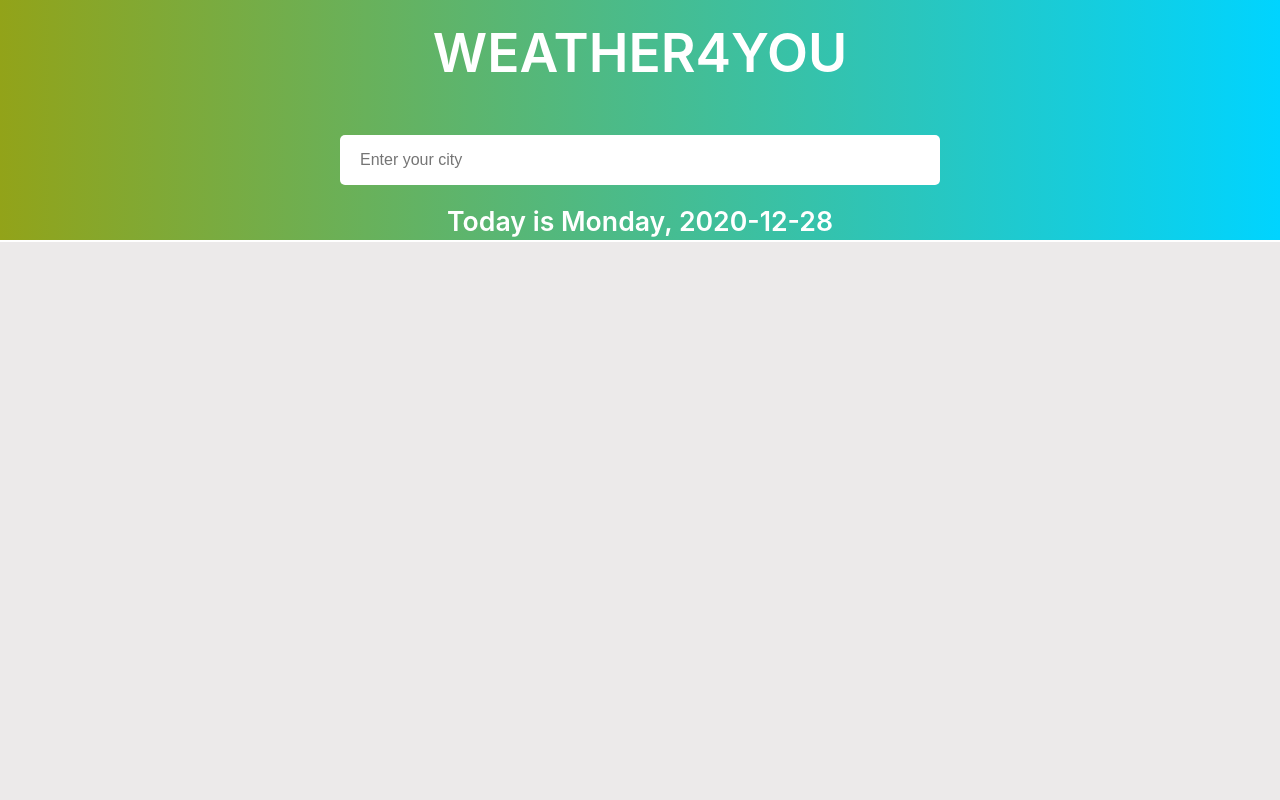
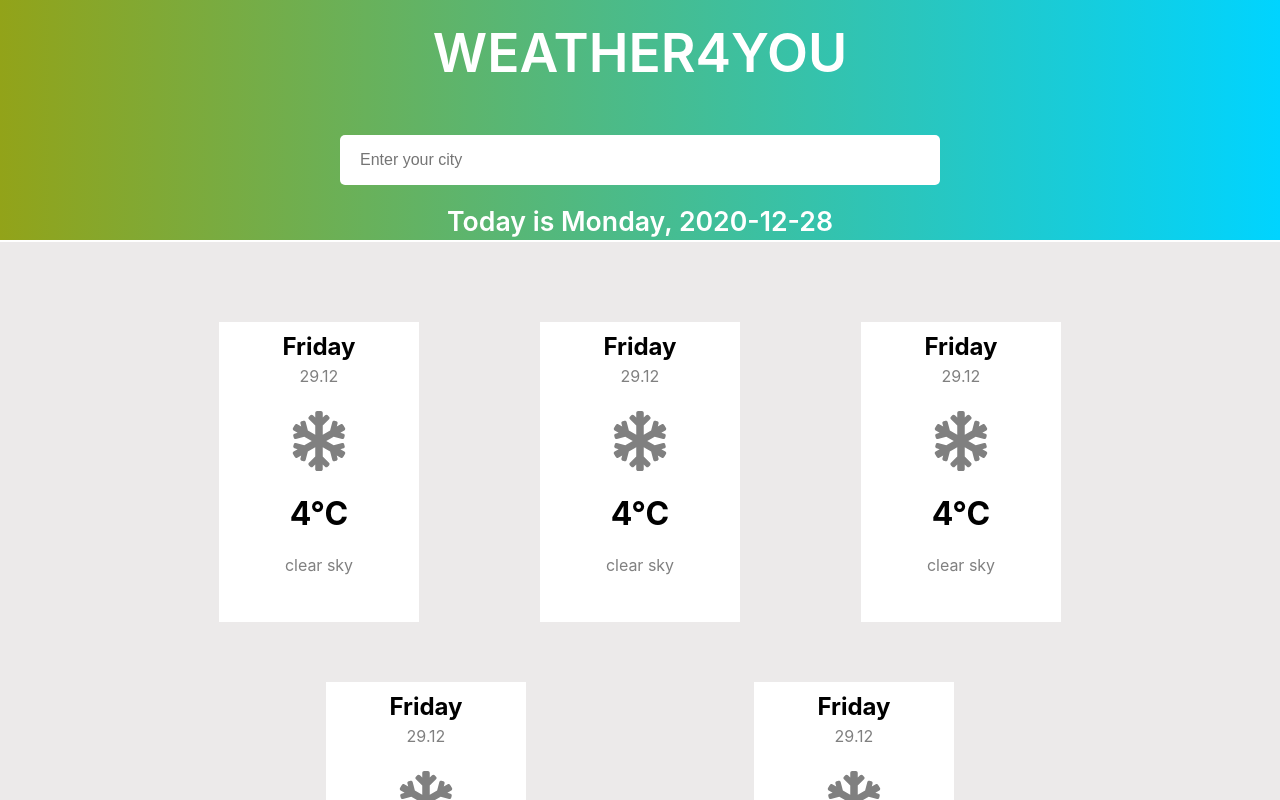
Before and after one commit to vturbin/Weather-forecast, a React (Create React App) app in the folder weather-forecast-no-testing/: page / in a window 1280 px wide. Built offline with nearby package versions, Linux system fonts and the light colour scheme.

Commit message:
Weather Card created

```diff
--- a/weather-forecast-no-testing/package.json
+++ b/weather-forecast-no-testing/package.json
@@ -3,6 +3,9 @@
   "version": "0.1.0",
   "private": true,
   "dependencies": {
+    "@fortawesome/fontawesome-svg-core": "^1.2.32",
+    "@fortawesome/free-solid-svg-icons": "^5.15.1",
+    "@fortawesome/react-fontawesome": "^0.1.14",
     "@testing-library/jest-dom": "^5.11.6",
     "@testing-library/react": "^11.2.2",
     "@testing-library/user-event": "^12.6.0",
--- a/weather-forecast-no-testing/src/App.css
+++ b/weather-forecast-no-testing/src/App.css
@@ -1,4 +1,16 @@
 .App {
     background: rgb(236, 234, 234);
     height: 100vh;
+    overflow-y: auto;
 }
+
+.weather-cards {
+    padding-left: 10vw;
+    padding-right: 10vw;
+    display: flex;
+    margin-top: 50px;
+    align-items: stretch;
+    flex-wrap: wrap;
+    flex-direction: row;
+    justify-content: space-evenly;
+}
--- a/weather-forecast-no-testing/src/App.js
+++ b/weather-forecast-no-testing/src/App.js
@@ -2,6 +2,7 @@ import "./App.css";
 // import 'materialize-css';
 // import { Navbar, Icon } from 'react-materialize';
 import Header from "./Header/Header";
+import WeatherCard from "./WeatherCard/WeatherCard";
 
 function App() {
 
@@ -24,6 +25,13 @@ function App() {
   return (
     <div className="App">
     <Header city={cityHandler} coords={coordsHandler}/>
+    <div className="weather-cards">
+      <WeatherCard/>
+      <WeatherCard/>
+      <WeatherCard/>
+      <WeatherCard/>
+      <WeatherCard/>
+    </div>
     </div>
   );
 }
--- a/weather-forecast-no-testing/src/Search/SearhBar.js
+++ b/weather-forecast-no-testing/src/Search/SearhBar.js
@@ -58,7 +58,7 @@ const SearchBar = (props) => {
   };
 
   useEffect(() => {
-    if (!searchCity) {
+    if (!searchCity || searchCity.includes(',')) {
       return;
     }
     const timer = setTimeout(retrieveCities, 1000);
--- /dev/null
+++ b/weather-forecast-no-testing/src/WeatherCard/WeatherCard.css
@@ -0,0 +1,25 @@
+.card-wrapper {
+    box-sizing: border-box;
+    padding: 10px;
+    text-align: center;
+    background: white;
+    width: 200px;
+    height: 300px;
+    margin: 30px;
+}
+
+.card-wrapper > h2 {
+    margin: 0;
+}
+
+.card-wrapper > p {
+    color: grey;
+    margin: 5px auto;
+}
+
+.weather-icon {
+    margin-top: 20px;
+    color: grey;
+    height: 60px;
+    width: 60px !important;
+}
--- /dev/null
+++ b/weather-forecast-no-testing/src/WeatherCard/WeatherCard.js
@@ -0,0 +1,28 @@
+import React from "react";
+import "./WeatherCard.css";
+import { FontAwesomeIcon } from '@fortawesome/react-fontawesome'
+import { faCloudShowersHeavy,faCloud,faCloudSun,faCloudSunRain,faSnowflake,faSun } from '@fortawesome/free-solid-svg-icons'
+
+
+const WeatherCard = (props) => {
+
+    const weatherIcons = {
+        "cloudy" : faCloud,
+        "cloud-sun": faCloudSun,
+        "cloud-sun-rain": faCloudSunRain,
+        "snow": faSnowflake,
+        "sunny": faSun,
+        "showers": faCloudShowersHeavy
+    }
+    return (
+        <div className="card-wrapper">
+        <h2 className="card-day">Friday</h2>
+        <p className="card-date">29.12</p>
+        <FontAwesomeIcon icon={weatherIcons['snow']} className="weather-icon"/>
+        <h1>4°C</h1>
+        <p>clear sky</p>
+        </div>
+    );
+}
+
+export default WeatherCard;
```
Also changed, not shown: 2 other files (tests, documents, lock files or other folders).
